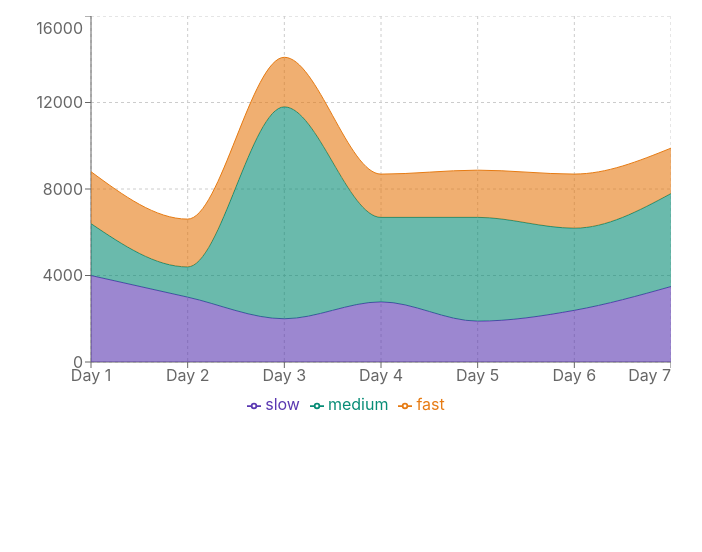
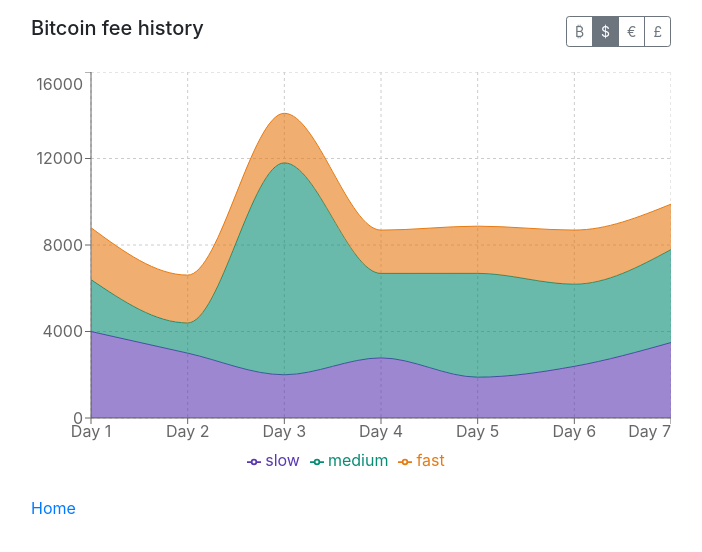
Before and after one commit to fx-ha/whatthefiatfee, a Next.js app: page /history in a window 1280 px wide. Shown: the top 552 px of the page, without its empty margins (289-991 px from the left). Built offline with nearby package versions, Linux system fonts and the light colour scheme.

Commit message:
save fiat selection in global state

```diff
--- /dev/null
+++ b/components/FiatProvider.tsx
@@ -0,0 +1,19 @@
+import { useState, createContext } from 'react'
+
+export const FiatContext = createContext(undefined)
+
+const FiatProvider = ({ children }): JSX.Element => {
+  const [currency, setCurrency] = useState('usd')
+
+  const updateSelection = (currency: string) => {
+    setCurrency(currency)
+  }
+
+  return (
+    <FiatContext.Provider value={{ currency, updateSelection }}>
+      {children}
+    </FiatContext.Provider>
+  )
+}
+
+export default FiatProvider
--- a/components/FiatSelection.tsx
+++ b/components/FiatSelection.tsx
@@ -1,17 +1,19 @@
-import { useState } from 'react'
+import { useContext } from 'react'
 
 import { ToggleButton, ToggleButtonGroup } from 'react-bootstrap'
 
+import { FiatContext } from '../components/FiatProvider'
+
 const FiatSelection = (): JSX.Element => {
-  const [currency, setCurrency] = useState('usd')
+  const { currency, updateSelection } = useContext(FiatContext)
 
   return (
     <ToggleButtonGroup
       type="radio"
       name="options"
       size="sm"
-      defaultValue="usd"
-      onChange={(e) => setCurrency(e)}
+      defaultValue={currency}
+      onChange={(e) => updateSelection(e)}
     >
       <ToggleButton variant="outline-secondary" value="btc">
         ₿
--- a/components/Infobox.tsx
+++ b/components/Infobox.tsx
@@ -31,7 +31,7 @@
   }
 
   return (
-    <div className="mt-4 mb-4">
+    <div>
       Last updated: {currentData[0].updated_at} UTC
       <br />
       Current Bitcoin price: {fiatValue}
--- a/pages/_app.tsx
+++ b/pages/_app.tsx
@@ -1,13 +1,13 @@
 import { AppProps } from 'next/dist/next-server/lib/router/router'
-// import { FiatSelectionProvider } from '../components/AppContext'
+import FiatProvider from '../components/FiatProvider'
 
 import '../styles/globals.sass'
 
 const MyApp = ({ Component, pageProps }: AppProps): JSX.Element => {
   return (
-    // <FiatSelectionProvider>
-    <Component {...pageProps} />
-    // </FiatSelectionProvider>
+    <FiatProvider>
+      <Component {...pageProps} />
+    </FiatProvider>
   )
 }
 
--- a/pages/history.tsx
+++ b/pages/history.tsx
@@ -1,9 +1,11 @@
 import Head from 'next/head'
 import dynamic from 'next/dynamic'
+import Link from 'next/link'
 
 import { Col, Row } from 'react-bootstrap'
 
 import Layout from '../components/Layout'
+import FiatSelection from '../components/FiatSelection'
 
 const Chart = dynamic(() => import('../components/Chart'), { ssr: false })
 
@@ -11,7 +13,7 @@
   return (
     <Layout>
       <Head>
-        <title>WhatTheFiatFee | History </title>
+        <title>WhatTheFiatFee | History</title>
         <link rel="icon" href="/favicon.ico" />
         <meta name="og:title" content="WhatTheFiatFee | History" />
         <meta name="description" content="Bitcoin fee history" />
@@ -19,8 +21,23 @@
 
       <main>
         <Row>
+          <Col xs={7}>
+            <h1>Bitcoin fee history</h1>
+          </Col>
+          <Col className="text-right">
+            <FiatSelection />
+          </Col>
+        </Row>
+        <Row className="mt-4 mb-4">
           <Col>
             <Chart />
+          </Col>
+        </Row>
+        <Row>
+          <Col>
+            <Link href="/">
+              <a>Home</a>
+            </Link>
           </Col>
         </Row>
       </main>
```
Also changed, not shown: pages/index.tsx (+19 -29 lines), components/AppContext.tsx (deleted).
